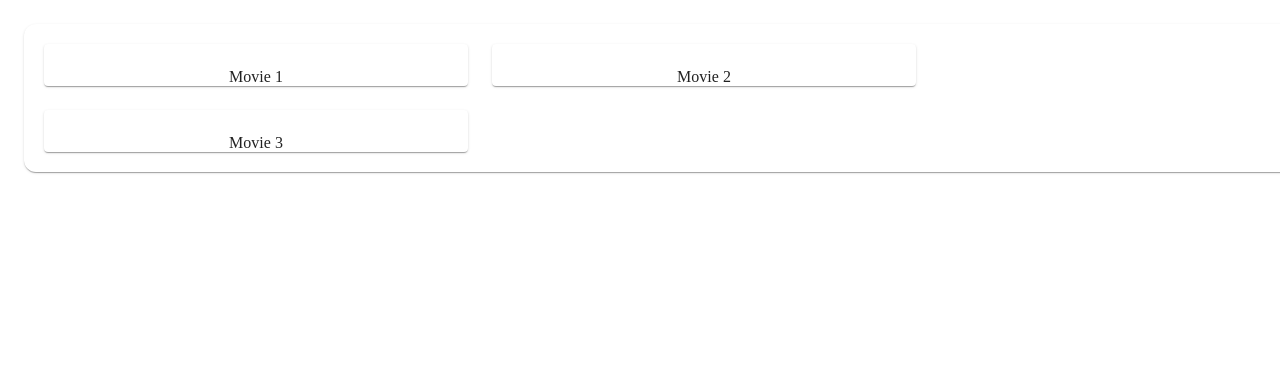
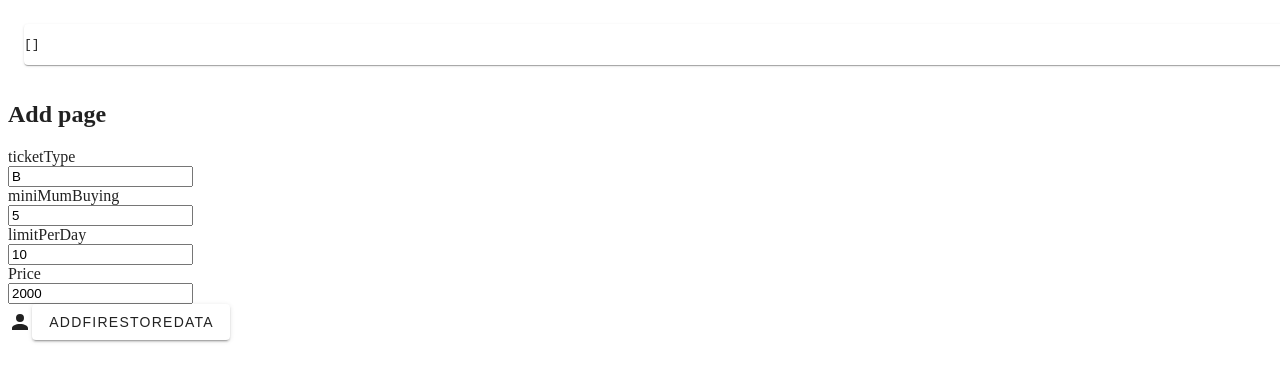
Before and after one commit to Lumworker/nuxt3-development, a Nuxt app: page / in a window 1280 px wide. Shown: the top 382 px of the page. Built offline with nearby package versions, Linux system fonts and the light colour scheme; no server answers.

Commit message:
add; add api

```diff
--- a/pages/index.vue
+++ b/pages/index.vue
@@ -3,44 +3,124 @@
     <v-container fluid fill-height>
       <v-row align="center" justify="center">
         <v-col cols="12">
-          <!-- Rounded box with medium size -->
-          <v-card class="rounded-box" elevation="12">
-            <!-- Three horizontal cards -->
-            <v-row>
-              <v-col v-for="card in cards" :key="card.id" cols="4">
-                <v-card class="pa-3 text-center">
-                  <!-- Ticket movie icon -->
-                  <v-icon color="primary">mdi-movie-ticket</v-icon>
-                  <div>{{ card.title }}</div>
-                </v-card>
-              </v-col>
-            </v-row>
-          </v-card>
+          <v-row>
+            <v-col>
+              <v-card class="pa-3 text-center">
+                <pre>{{ ticketStore }}</pre>
+              </v-card>
+            </v-col>
+          </v-row>
         </v-col>
       </v-row>
     </v-container>
+    <div>
+      <form @submit.prevent="addFirestoreData" id="form" class="card p-5">
+        <h2 class="subtitle is-3">Add page</h2>
+        <div class="field">
+          <label class="label">ticketType</label>
+          <div class="control">
+            <input class="input" type="text" v-model="formState.ticketType" />
+          </div>
+        </div>
+
+        <div class="field">
+          <label class="label">miniMumBuying</label>
+          <div class="control">
+            <input class="input" type="text" v-model="formState.miniMumBuying" />
+          </div>
+        </div>
+
+        <div class="field">
+          <label class="label">limitPerDay</label>
+          <div class="control">
+            <input class="input" type="text" v-model="formState.limitPerDay" />
+          </div>
+        </div>
+
+        <div class="field">
+          <label class="label">Price</label>
+          <div class="control">
+            <input class="input" type="text" v-model="formState.Price" />
+          </div>
+        </div>
+
+        <!-- <div class="field is-grouped mt-5">
+          <div class="control">
+            <button class="button is-link">Submit</button>
+          </div>
+        </div> -->
+      </form>
+
+      <v-icon :icon="mdiAccount" />
+      <v-btn @click="addFirestoreData">
+        addFirestoreData
+      </v-btn>
+    </div>
   </v-app>
 </template>
 
 <script>
+import { onMounted, ref } from 'vue';
+import { mdiAccount } from '@mdi/js'
+
 export default {
+  data: () => ({
+    mdiAccount
+  }),
+  setup() {
 
-  data() {
+    const ticketStore = ref([]);
+
+    const formState = ref({
+      ticketType: "B",
+      miniMumBuying: "5",
+      limitPerDay: 10,
+      Price: 2000
+    });
+
+
+    const addFirestoreData = async () => {
+      // console.log("🚀 ~ data:", data.target)
+      document.getElementById("form").reset();
+      try {
+        const { result } = await $fetch("/api/add?col=ticketStore", {
+          method: "POST",
+          body: JSON.stringify(formState.value),
+        });
+        getTicketStore();
+        return result;
+      } catch (error) {
+        console.log(error.message);
+      }
+    };
+
+    const getTicketStore = async () => {
+      try {
+        const { result } = await $fetch("/api/query?col=ticketStore");
+        // Update the reactive variable
+        ticketStore.value = result.slice().sort((a, b) => a.ticketType.localeCompare(b.ticketType));
+      } catch (error) {
+        console.error("Error fetching data:", error);
+      }
+    }
+
+    // Fetch data on component mount
+    onMounted(async () => {
+      getTicketStore()
+
+      onBeforeUnmount(() => { getTicketStore() }
+      );
+    });
+
+
+    // Return the reactive variable and the handleClick function
     return {
-      cards: [
-        { id: 1, title: 'Movie 1' },
-        { id: 2, title: 'Movie 2' },
-        { id: 3, title: 'Movie 3' },
-      ],
+      ticketStore,
+      addFirestoreData,
+      formState
     };
   },
 };
 </script>
 
-<style scoped>
-.rounded-box {
-  border-radius: 12px;
-  padding: 20px;
-  text-align: center;
-}
-</style>
+<style scoped></style>
```
Also changed, not shown: 1 other file (tests, documents, lock files or other folders).
